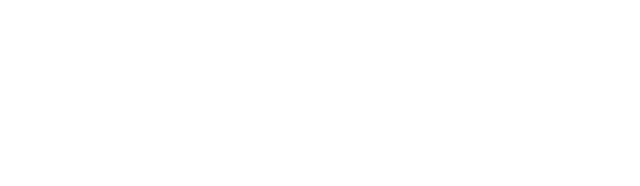
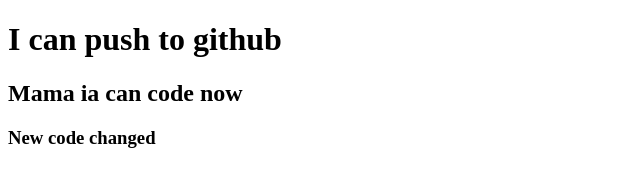
Before and after one commit to Khairulhasan111/my-second-repo, a plain HTML site: page index.html in a window 1280 px wide. Shown: the whole page, without its empty margins (0-640 px from the left). Drawn offline with Linux system fonts and the light colour scheme.

Commit message:
added header

```diff
--- a/index.html
+++ b/index.html
@@ -7,6 +7,8 @@
     <title>My Second Github Repo</title>
 </head>
 <body>
-
+    <h1>I can push to github</h1>
+    <h2>Mama ia can code now</h2>
+    <h3>New code changed</h3>
 </body>
 </html>
```
